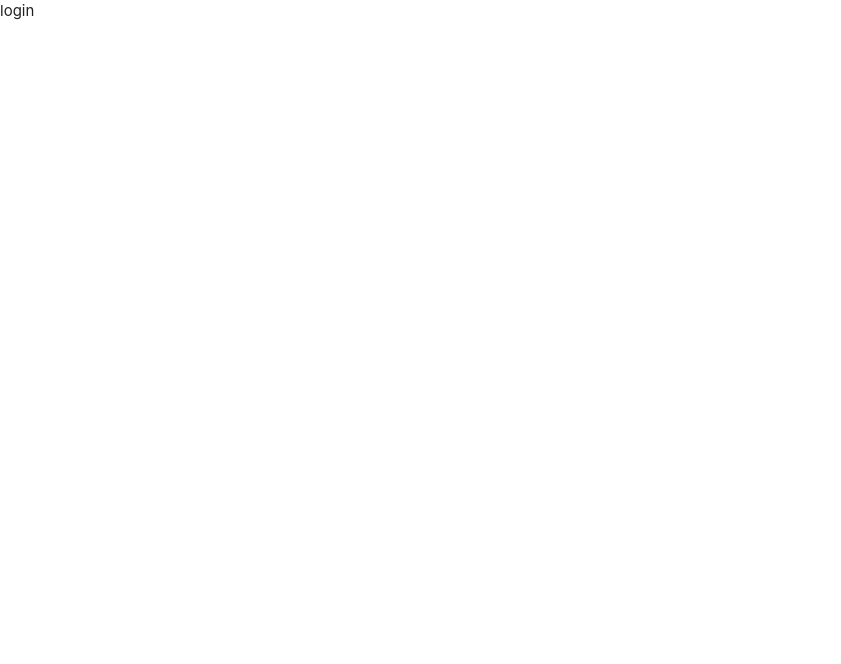
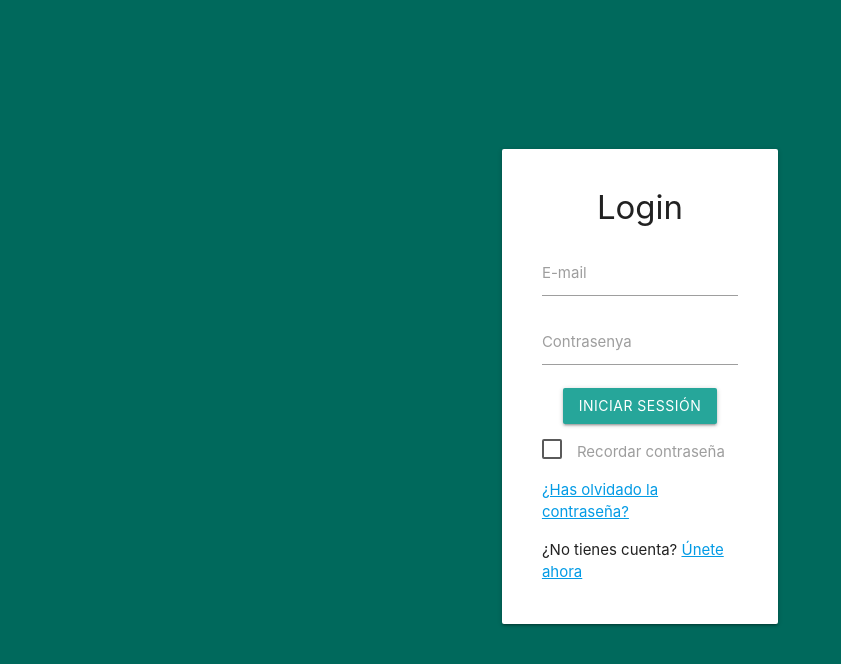
Before and after one commit to rogergoma96/TermUAB-Code, a React app: page /login in a window 1280 px wide. Shown: the top 664 px of the page, without its empty margins (0-841 px from the left). Built offline with nearby package versions, Linux system fonts and the light colour scheme.

Commit message:
Added front-end login

```diff
--- a/src/app/src/authentication/login.jsx
+++ b/src/app/src/authentication/login.jsx
@@ -1,16 +1,50 @@
-import {Component} from "react";
 import React from "react";
+import { Link } from "react-router-dom";
 
 import styles from '../../style/authentication/login.scss';
 
 /**
  * Login
  */
-class Login extends Component {
+class Login extends React.Component {
     render() {
         return (
-            <div className={`${styles.login}`}>
-                login
+            <div className={`teal darken-3 ${styles.login}`}>
+                <div className="container">
+                    <div className="row valign-wrapper">
+                        <div className={`col l4 s12 offset-l4 m6 offset-m3 valign`}>
+                            <div className={`card-panel hoverable center ${styles.card}`}>
+                                <h1 className={styles.title}>Login</h1>
+                                <div className="input-field">
+                                    <input id="email" type="email" className="validate" />
+                                    <label htmlFor="email">E-mail</label>
+                                </div>
+                                <div className="input-field">
+                                    <input id="password" type="password" className="validate" />
+                                    <label htmlFor="password">Contrasenya</label>
+                                </div>
+                                <button className="right-align btn waves-effect waves-light" type="submit" name="action">
+                                    Iniciar sessión
+                                </button>
+                                <div className="left-align">
+                                    <p className={`${styles.text} ${styles.link}`}>
+                                        <label>
+                                            <input type="checkbox" className="filled-in"/>
+                                            <span>Recordar contraseña</span>
+                                        </label>
+                                    </p>
+                                    <p><a className={`${styles.text} ${styles.link}`}>
+                                        ¿Has olvidado la contraseña?
+                                    </a></p>
+                                    <p className={`${styles.text}`}>
+                                        ¿No tienes cuenta? <Link to={'/register'} className={styles.link}>
+                                        <span>Únete ahora</span></Link>
+                                    </p>
+                                </div>
+                            </div>
+                        </div>
+                    </div>
+                </div>
             </div>
         );
     }
--- a/src/app/src/home/sideNav.jsx
+++ b/src/app/src/home/sideNav.jsx
@@ -11,7 +11,7 @@ class SideNav extends React.Component {
         return (
             <ul id="nav-mobile" className="sidenav sidenav-fixed col s2">
                 <li className={style.login}>
-                    <Link aria-hidden="true" tabIndex="-1" to={'/login'}>
+                    <Link to={'/login'}>
                         <span>Login</span>
                     </Link>
                 </li>
--- a/src/app/style/authentication/login.scss
+++ b/src/app/style/authentication/login.scss
@@ -1,3 +1,39 @@
 .login {
   min-height: 100vh;
 }
+
+.card {
+  padding: 40px !important;
+}
+
+.title {
+  font-size: 2.2rem;
+  margin-top: 0;
+}
+
+.text {
+  margin-bottom: 0;
+}
+
+.link {
+  cursor: pointer;
+  text-decoration: underline;
+
+  &:hover {
+    color: rgba(0,0,0,0.87);
+  }
+}
+
+:global {
+  .container  {
+    display: flex;
+    top: 0;
+    left: 0;
+    height: 100%;
+    width: 100%;
+  }
+
+  .container .row {
+    width: 100%;
+  }
+}
--- a/src/app/style/globals.scss
+++ b/src/app/style/globals.scss
@@ -2,4 +2,8 @@
   * {
     box-sizing: border-box;
   }
+
+  .row {
+    margin-bottom: 0;
+  }
 }
--- a/src/app/style/home/sideNav.scss
+++ b/src/app/style/home/sideNav.scss
@@ -1,4 +1,3 @@
 .login {
-  color: blue;
   font-size: 40px;
 }
```
